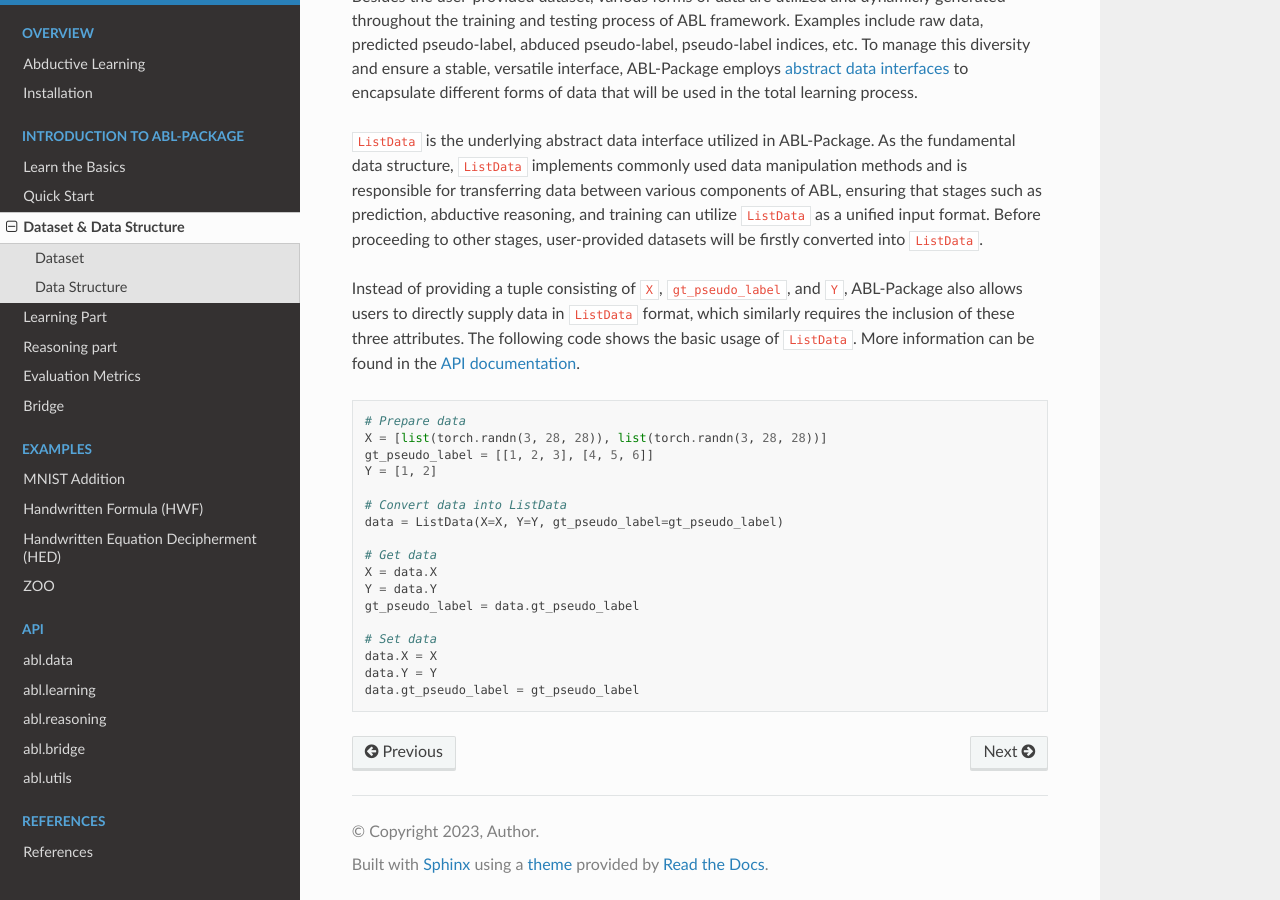
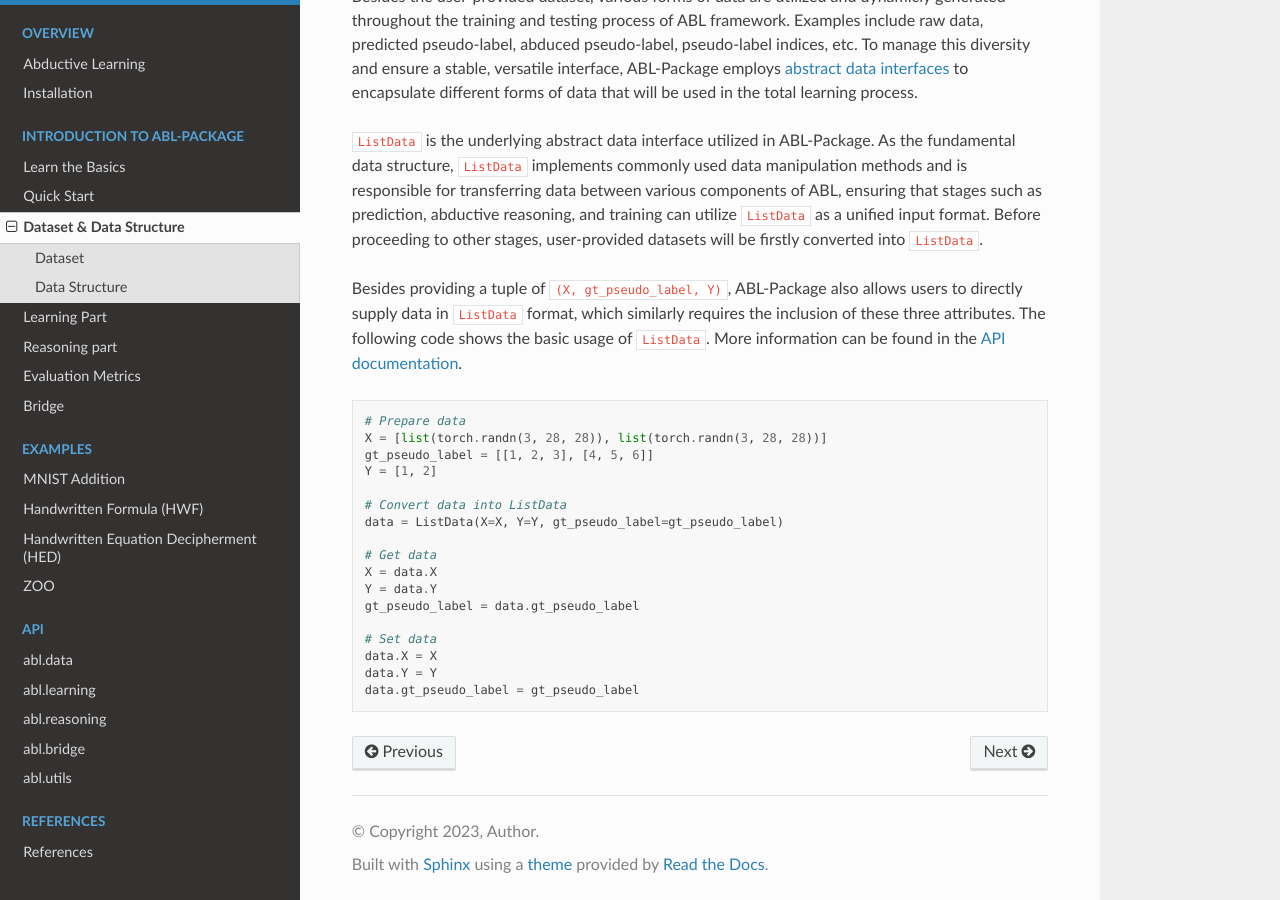
Before and after one commit to AbductiveLearning/ABLkit, a Sphinx documentation site: the page built from docs/Intro/Datasets.rst, in a window 1280 px wide and 900 px high, scrolled down 1404 px. Built offline with Sphinx 7.4.7 and the Read the Docs theme 2.0.0, drawn with Linux system fonts in a browser that asks for light colours.

Commit message:
[DOC] Minor changes to datasets

```diff
--- a/docs/Intro/Datasets.rst
+++ b/docs/Intro/Datasets.rst
@@ -66,7 +66,7 @@ Besides the user-provided dataset, various forms of data are utilized and dynami
 
 ``ListData`` is the underlying abstract data interface utilized in ABL-Package. As the fundamental data structure, ``ListData`` implements commonly used data manipulation methods and is responsible for transferring data between various components of ABL, ensuring that stages such as prediction, abductive reasoning, and training can utilize ``ListData`` as a unified input format. Before proceeding to other stages, user-provided datasets will be firstly converted into ``ListData``.
 
-Instead of providing a tuple consisting of ``X``, ``gt_pseudo_label``, and ``Y``, ABL-Package also allows users to directly supply data in ``ListData`` format, which similarly requires the inclusion of these three attributes. The following code shows the basic usage of ``ListData``. More information can be found in the `API documentation <../API/abl.data.html#structure>`_.
+Besides providing a tuple of ``(X, gt_pseudo_label, Y)``, ABL-Package also allows users to directly supply data in ``ListData`` format, which similarly requires the inclusion of these three attributes. The following code shows the basic usage of ``ListData``. More information can be found in the `API documentation <../API/abl.data.html#structure>`_.
 
 .. code-block:: python
 
```
